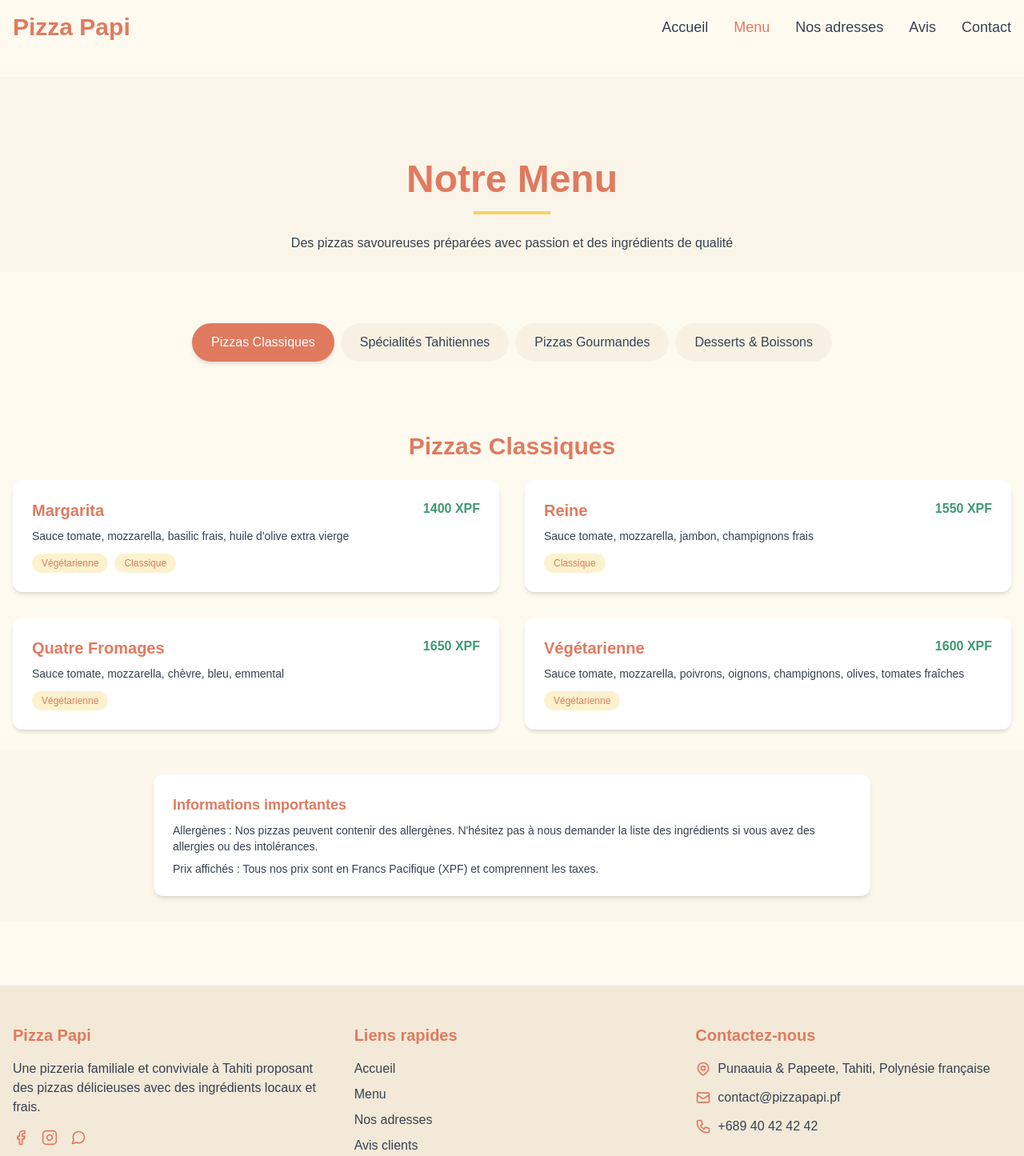
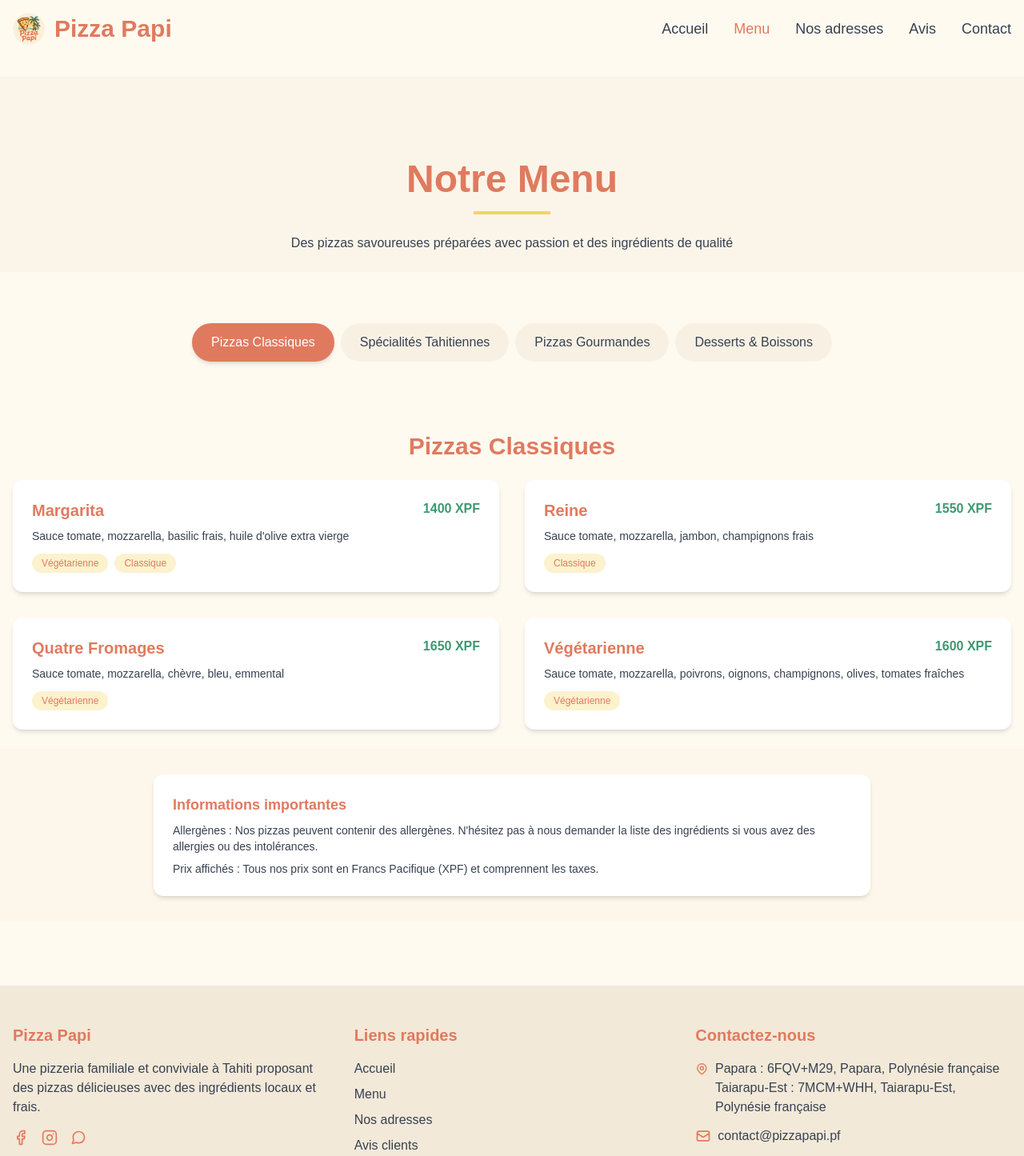
Before and after one commit to keysper-company/pizza-papi, a React (Vite) app: page /menu in a window 1280 px wide. Shown: the top 1445 px of the page at 80% size. Built offline with nearby package versions, Linux system fonts and the light colour scheme.

Commit message:
feat: Integrate logo, pizza image, and contact info
Integrate the logo into the header, add a pizza image to the hero section, and update contact information and addresses.

```diff
--- a/src/components/Footer.tsx
+++ b/src/components/Footer.tsx
@@ -93,7 +93,8 @@ const Footer = () => {
                   <path strokeLinecap="round" strokeLinejoin="round" strokeWidth={2} d="M15 11a3 3 0 11-6 0 3 3 0 016 0z" />
                 </svg>
                 <span className="font-body text-gray-700">
-                  Punaauia & Papeete, Tahiti, Polynésie française
+                  Papara : 6FQV+M29, Papara, Polynésie française<br />
+                  Taiarapu-Est : 7MCM+WHH, Taiarapu-Est, Polynésie française
                 </span>
               </div>
               <div className="flex items-start">
@@ -109,7 +110,8 @@ const Footer = () => {
                   <path strokeLinecap="round" strokeLinejoin="round" strokeWidth={2} d="M3 5a2 2 0 012-2h3.28a1 1 0 01.948.684l1.498 4.493a1 1 0 01-.502 1.21l-2.257 1.13a11.042 11.042 0 005.516 5.516l1.13-2.257a1 1 0 011.21-.502l4.493 1.498a1 1 0 01.684.949V19a2 2 0 01-2 2h-1C9.716 21 3 14.284 3 6V5z" />
                 </svg>
                 <span className="font-body text-gray-700">
-                  +689 40 42 42 42
+                  Papara : +689 40 52 15 75<br />
+                  Taiarapu-Est : +689 40 52 11 75
                 </span>
               </div>
             </div>
--- a/src/components/HeroSection.tsx
+++ b/src/components/HeroSection.tsx
@@ -55,12 +55,12 @@ const HeroSection = () => {
           </AnimateOnScroll>
 
           <AnimateOnScroll animation="fade-in" delay={300}>
-            <div className="relative">
-              <div className="bg-white p-4 rounded-xl shadow-xl transform rotate-3 max-w-lg mx-auto">
+            <div className="relative flex justify-center">
+              <div className="bg-white p-6 rounded-full shadow-xl transform rotate-3 max-w-sm mx-auto flex items-center justify-center">
                 <img
-                  src="https://images.unsplash.com/photo-1618160512907-a25647763223?auto=format&fit=crop&q=80&w=800"
-                  alt="Pizza traditionnelle"
-                  className="w-full h-auto rounded-lg"
+                  src="/lovable-uploads/04a54dbc-9906-4332-b5c6-9c4abc9ab4c7.png"
+                  alt="Pizza Papi Logo - Pizza traditionnelle"
+                  className="w-48 h-48 md:w-72 md:h-72 object-contain rounded-full"
                 />
               </div>
               <div className="absolute -bottom-5 -right-5 bg-tahiti-sand p-4 rounded-lg shadow-md transform -rotate-3">
--- a/src/components/Navbar.tsx
+++ b/src/components/Navbar.tsx
@@ -36,7 +36,13 @@ const Navbar = () => {
       }`}
     >
       <div className="container mx-auto px-4 flex justify-between items-center">
-        <Link to="/" className="flex items-center">
+        <Link to="/" className="flex items-center space-x-3">
+          <img
+            src="/lovable-uploads/04a54dbc-9906-4332-b5c6-9c4abc9ab4c7.png"
+            alt="Pizza Papi Logo"
+            className="w-10 h-10 rounded-full shadow-custom object-cover bg-white"
+            style={{ minWidth: 40, minHeight: 40 }}
+          />
           <span className="font-display text-3xl font-bold text-tahiti-terracotta">
             Pizza Papi
           </span>
--- a/src/pages/Contact.tsx
+++ b/src/pages/Contact.tsx
@@ -214,8 +214,8 @@ const Contact = () => {
                             Téléphone
                           </h3>
                           <p className="font-body text-gray-700">
-                            Punaauia: +689 40 42 42 42<br />
-                            Papeete: +689 40 43 43 43
+                            Papara : +689 40 52 15 75<br />
+                            Taiarapu-Est : +689 40 52 11 75
                           </p>
                         </div>
                       </div>
@@ -251,19 +251,17 @@ const Contact = () => {
                             viewBox="0 0 24 24"
                             stroke="currentColor"
                           >
-                            <path strokeLinecap="round" strokeLinejoin="round" strokeWidth={2} d="M12 8v4l3 3m6-3a9 9 0 11-18 0 9 9 0 0118 0z" />
+                            <path strokeLinecap="round" strokeLinejoin="round" strokeWidth={2} d="M17.657 16.657L13.414 20.9a1.998 1.998 0 01-2.827 0l-4.244-4.243a8 8 0 1111.314 0z" />
+                            <path strokeLinecap="round" strokeLinejoin="round" strokeWidth={2} d="M15 11a3 3 0 11-6 0 3 3 0 016 0z" />
                           </svg>
                         </div>
                         <div>
                           <h3 className="font-display font-bold text-tahiti-terracotta text-lg mb-1">
-                            Horaires
+                            Adresses
                           </h3>
                           <p className="font-body text-gray-700">
-                            Lundi - Samedi: 11h00 - 14h00, 18h00 - 22h00<br />
-                            Dimanche: 18h00 - 21h30
-                          </p>
-                          <p className="font-body text-sm text-gray-500 mt-1">
-                            (Horaires variables selon les établissements)
+                            Papara : 6FQV+M29, Papara, Polynésie française<br />
+                            Taiarapu-Est : 7MCM+WHH, Taiarapu-Est, Polynésie française
                           </p>
                         </div>
                       </div>
```
Also changed, not shown: public/lovable-uploads/04a54dbc-9906-4332-b5c6-9c4abc9ab4c7.png (added).
